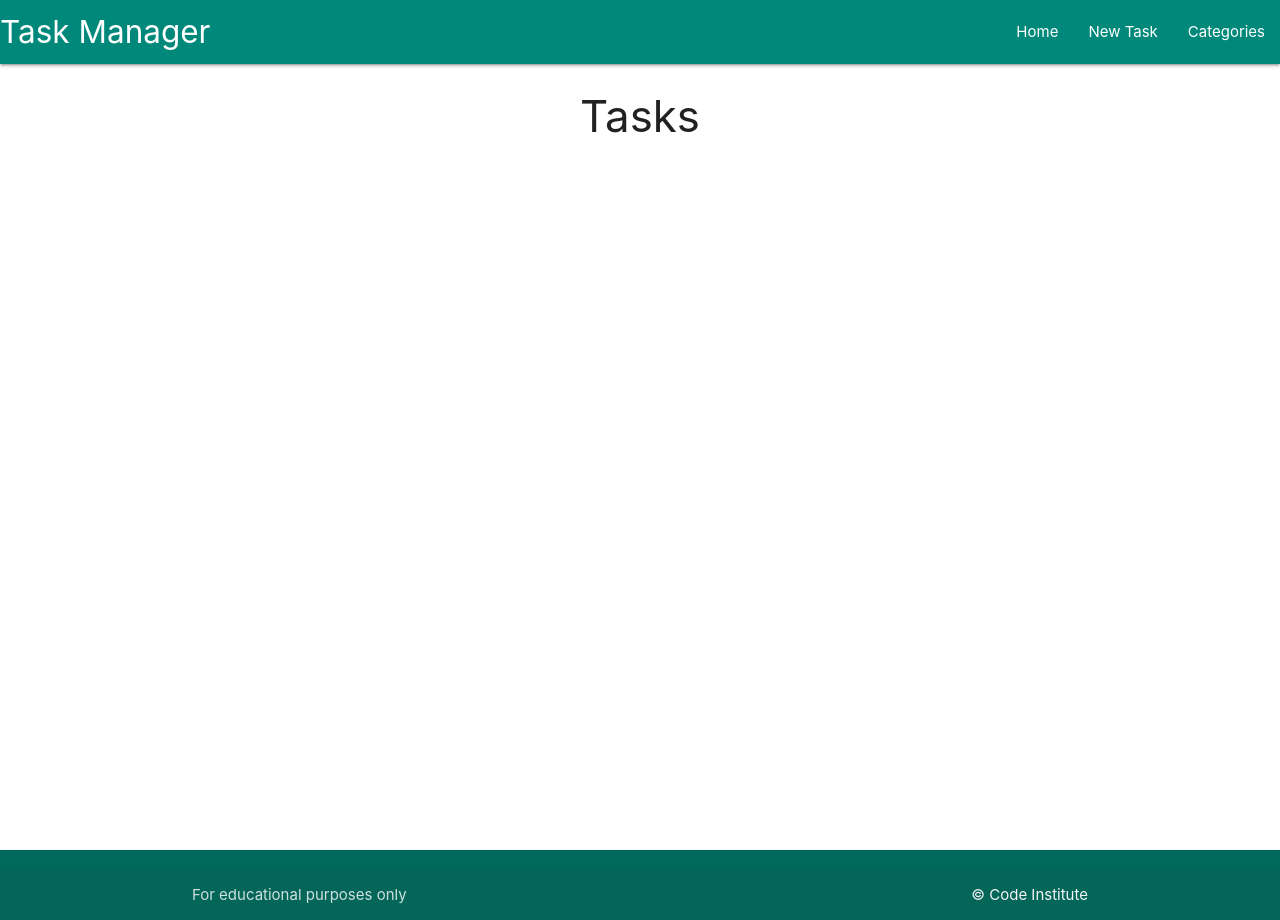
After one commit to SandraBergstrom/task-manager, a Python web app: template taskmanager/templates/tasks.html in a window 1280 px wide. The commit adds this page. Run offline with Jinja, Linux system fonts and the light colour scheme; the template is opened without the code that fills it, so the values that code supplies are empty; some libraries are stand-ins or nearby versions.

Commit message:
Add templates

```diff
--- a/taskmanager/routes.py
+++ b/taskmanager/routes.py
@@ -1,6 +1,7 @@
 from flask import render_template
 from taskmanager import app, db
+from taskmanager.models import Category, Task
 
 @app.route("/")
 def home():
-    return render_template("base.html")
+    return render_template("tasks.html")
--- /dev/null
+++ b/taskmanager/static/css/style.css
@@ -0,0 +1,9 @@
+body {
+    display: flex;
+    min-height: 100vh;
+    flex-direction: column;
+  }
+
+  main {
+    flex: 1 0 auto;
+  }
--- /dev/null
+++ b/taskmanager/static/js/script.js
@@ -0,0 +1,5 @@
+document.addEventListener('DOMContentLoaded', function() {
+    // sidenav initialization
+    let sidenav = document.querySelectorAll('.sidenav');
+    M.Sidenav.init(elems, options);
+  });
--- a/taskmanager/templates/base.html
+++ b/taskmanager/templates/base.html
@@ -4,11 +4,51 @@
     <meta charset="UTF-8">
     <meta http-equiv="X-UA-Compatible" content="IE=edge">
     <meta name="viewport" content="width=device-width, initial-scale=1.0">
+    <script src="https://kit.fontawesome.com/16606b6431.js" crossorigin="anonymous"></script>
+    <link rel="stylesheet" href="https://cdnjs.cloudflare.com/ajax/libs/materialize/1.0.0/css/materialize.min.css" type="text/css">
+    <link rel="stylesheet" href="{{ url_for('static', filename='css/style.css') }}" type="text/css">
     <title>Task Manager</title>
 </head>
 <body>
 
-    Hello World!
+    <header>
+        <!-- top navbar -->
+        <nav class="teal darken-1">
+            <div class="nav-wrapper">
+              <a href="#!" class="brand-logo">Task Manager</a>
+              <a href="#" data-target="mobile-demo" class="sidenav-trigger"><i class="fa-solid fa-bar">menu</i></a>
+              <ul class="right hide-on-med-and-down">
+                <li><a href="{{ url_for('home') }}">Home</a></li>
+                <li><a href="">New Task</a></li>
+                <li><a href="">Categories</a></li>
+              </ul>
+            </div>
+          </nav>
+
+        <!-- mobile sidenav-->
+          <ul class="sidenav" id="mobile-demo">
+            <li><a href="{{ url_for('home') }}">Home</a></li>
+            <li><a href="">New Task</a></li>
+            <li><a href="">Categories</a></li>
+          </ul>
+    </header>
+
+    <main class="container">
+        {% block content %}
+        {% endblock %}
+    </main>
+
+    <footer class="page-footer teal darken-3">
+        <div class="footer-copyright">
+          <div class="container">
+          For educational purposes only
+          <a class="grey-text text-lighten-4 right" href="https://codeinstitute.net" target="_blank">&copy; Code Institute</a>
+          </div>
+        </div>
+      </footer>
+
+    <script src="https://cdnjs.cloudflare.com/ajax/libs/materialize/1.0.0/js/materialize.min.js"></script>
+    <script src="{{ url_for('static', filename='js/script.js') }}"></script>
 
 </body>
 </html>
--- /dev/null
+++ b/taskmanager/templates/tasks.html
@@ -0,0 +1,6 @@
+{% extends "base.html" %}
+{% block content %}
+
+<h3 class="light-teal-text text darken-4 center-align">Tasks</h3>
+
+{% endblock %}
```
Also changed, not shown: taskmanager/models.py (added, +29 -0 lines).
